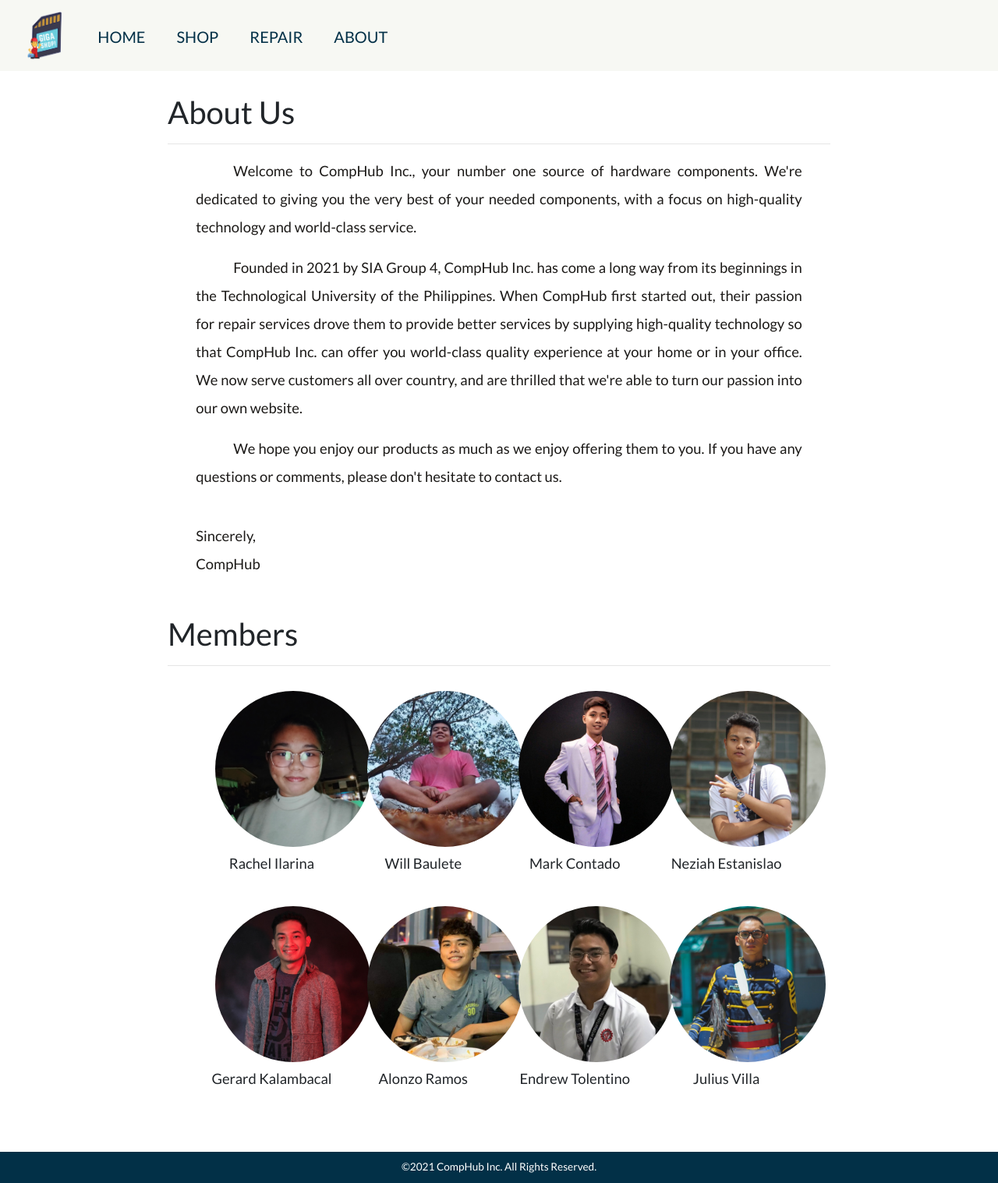
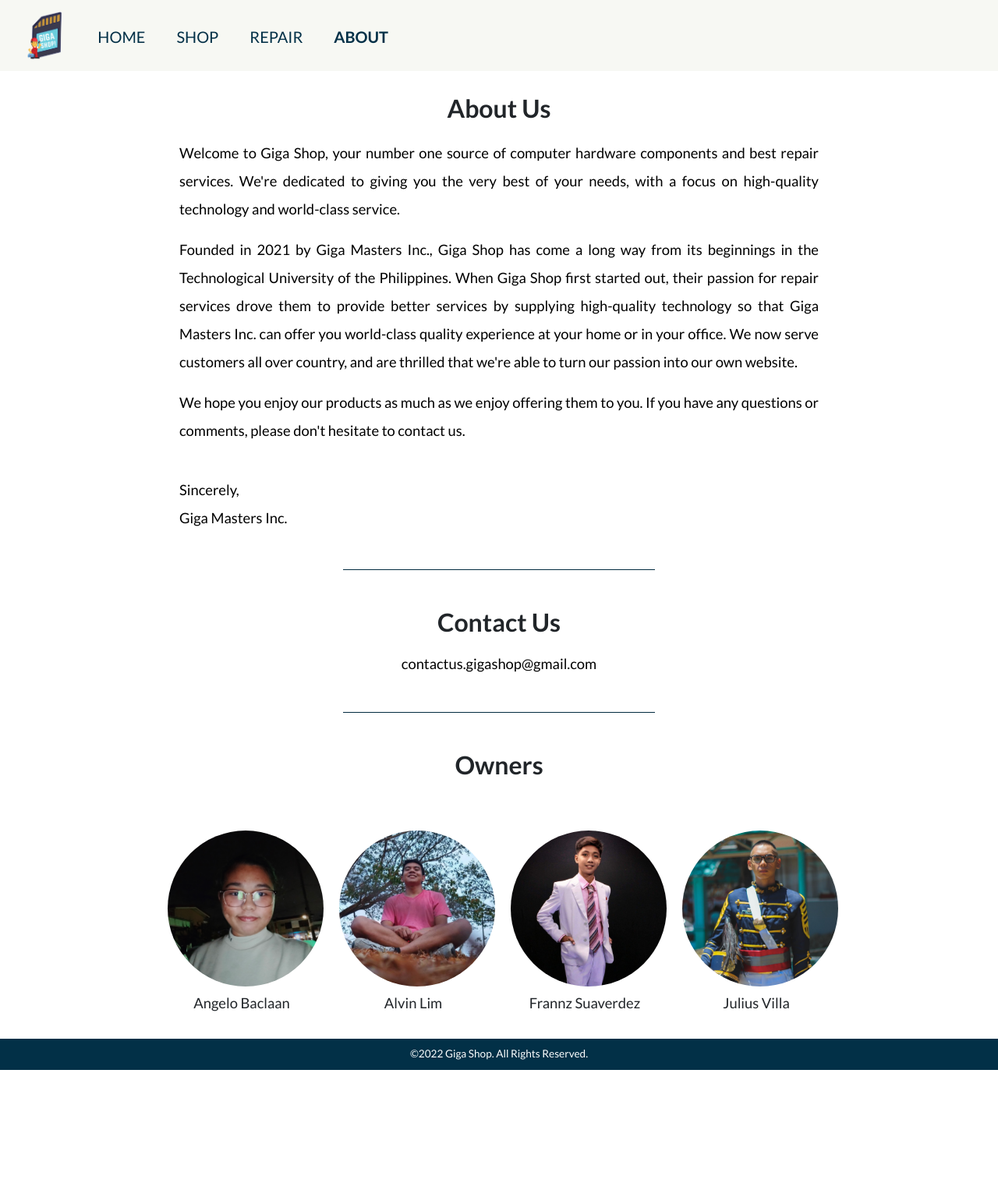
Before and after one commit to FSuaverdez/CompHub, a PHP site: page /views/about.php in a window 1280 px wide. Shown: the whole page at 78% size. After the commit the page ends 1372 px from the top, so only its background shows below. Run offline with PHP 8.4, Linux system fonts and the light colour scheme; data comes from the database, SQL or seed files in the repository.

Commit message:
Add files via upload

```diff
--- a/css/about_style.css
+++ b/css/about_style.css
@@ -5,26 +5,33 @@
 .aboutus-title {
     font-size: 2rem;
     font-weight: bold;
-}
-.aboutus-subtitle {
-    font-size: 1.5rem;
-    font-weight: 700;
+    text-align: center;
+    margin-bottom: 20px;
 }
 .aboutus p {
-    color: #1c1a18;
+    color: #000;
     font-size: 1.15rem;
     line-height: 2.25rem;
 }
 .aboutus-p {
-    text-indent: 3rem;
     text-align: justify;
 }
 
+.contact-content {
+    font-size: 1.15rem;
+    text-align: center
+}
+/* .contact-subtitle {
+    font-weight:bold;
+} */
+.contact-content a {
+    color: #000;
+    font-size: 1.15rem;
+}
 
 .round-image {
     border-radius: 50%;
-    margin-left: 10px;
-    margin-right: 10px;
+    margin: auto;
     width: 200px;
     height: 200px;
     object-fit: cover;
@@ -33,4 +40,11 @@
 .member {
     text-align: center;
     font-size: 1.15rem;
+    margin: auto;
 }
+
+.short-line {
+    width: 50vh;
+    background-color: #023047;
+    margin: 3rem auto;
+}
--- a/css/index.css
+++ b/css/index.css
@@ -21,7 +21,7 @@ body {
     }
 }
 
-section {
+.section-buttons {
     padding-left: 5vw;
     padding-right: 5vw;
 }
--- a/css/navbar_style.css
+++ b/css/navbar_style.css
@@ -13,7 +13,7 @@ body {
 
 #navbar {
     overflow: hidden;
-    background-color: #f1f1f1;
+    background-color: #f7f8f3;
     padding: 30px 50px;
     transition: 1s;
     position: fixed;
@@ -45,8 +45,8 @@ body {
     font-style: normal;
 }
 .navbar-custom a:hover {
-    color: rgba(28, 26, 24, 0.5);
-    font-weight: 500;
+    color: rgba(2, 48, 71, 0.8);
+    font-weight: bold;
     float: left;
     text-align: center;
     text-decoration: none;
--- a/css/repair_style.css
+++ b/css/repair_style.css
@@ -6,8 +6,10 @@
 }
 
 .repair-holder h1 {
-    font-size: 2.25rem;
+    font-size: 2rem;
     font-weight: bold;
+    text-align: center;
+    margin-bottom: 2.5rem;
 }
 
 .repair-holder h4 {
@@ -16,13 +18,15 @@
 }
 
 .repair-holder h5 {
-    font-size: 1.2rem;
+    font-size: 1.5rem;
     font-weight: 600;
+    text-align: center;
     color: rgba(0, 0, 0, 0.75);
+    margin-bottom: 1rem;
 }
 
 .repair-form input {
-    width: 98%;
+    width: 40vw;
     height: 40px;
     padding-left: 15px;
     padding-right: 15px;
@@ -32,7 +36,7 @@
 
 .repair-form textarea{
     resize: none;
-    width: 98%;
+    width: 40vw;
     padding: 10px 15px;
     color: #1c1a18;
     border: 1px solid rgba(28, 26, 24, 0.5);
--- a/views/about.php
+++ b/views/about.php
@@ -7,65 +7,48 @@
 ?>
 <main class="general-container">
     <section class="container-fluid about-holder mx-auto" style="margin-top: 7.5rem">
-        <h1>About Us</h1>
-        <hr/>
-        <section class="container-fluid mb-5" style="width:95%">
+        <h1 class="aboutus-title">About Us</h1>
+        <section class="container-fluid mb-5">
             <div class="aboutus my-3">
-                <p class="aboutus-p">Welcome to CompHub Inc., your number one source of hardware components. We're dedicated to giving you the very best of your needed components, with a focus on high-quality technology and world-class service.</p>
-                <p class="aboutus-p">Founded in 2021 by SIA Group 4, CompHub Inc. has come a long way from its beginnings in the Technological University of the Philippines. When CompHub first started out, their passion for repair services drove them to provide better services by supplying high-quality technology so that CompHub Inc. can offer you world-class quality experience at your home or in your office. We now serve customers all over country, and are thrilled that we're able to turn our passion into our own website.</p>
+                <p class="aboutus-p">Welcome to Giga Shop, your number one source of computer hardware components and best repair services. We're dedicated to giving you the very best of your needs, with a focus on high-quality technology and world-class service.</p>
+                <p class="aboutus-p">Founded in 2021 by Giga Masters Inc., Giga Shop has come a long way from its beginnings in the Technological University of the Philippines. When Giga Shop first started out, their passion for repair services drove them to provide better services by supplying high-quality technology so that Giga Masters Inc. can offer you world-class quality experience at your home or in your office. We now serve customers all over country, and are thrilled that we're able to turn our passion into our own website.</p>
                 <p class="aboutus-p">We hope you enjoy our products as much as we enjoy offering them to you. If you have any questions or comments, please don't hesitate to contact us.</p>
                 <br/>
-                <p>Sincerely,<br/>CompHub</p>
+                <p>Sincerely,<br/>Giga Masters Inc.</p>
             </div>
         </section>
 
-        <h1>Members</h1>
-        <hr/>
-        <section class="container-fluid about-holder mb-5 mx-auto" style="width: 95%">
-            <div class="row mx-auto">
-                <div class="col-md-3 col-sm-6 my-3">
+        <hr class="short-line"/>
+
+        <h1 class="aboutus-title">Contact Us</h1>
+        <div class="contact-content">
+            <p><a href="https://mail.google.com/mail/?view=cm&fs=1&to=contactus.gigashop@gmail.com" target="_blank">contactus.gigashop@gmail.com</a></p>
+        </div>
+
+        <hr class="short-line"/>
+
+        <h1 class="aboutus-title">Owners</h1>
+        <section class="container-fluid about-holder mb-5 mx-auto"></section></section>
+            <div class="row mx-auto text-center">
+                <div class="col col-md-3 col-sm-6 my-3">
                     <div class="member-container">
                         <img src="../images/members/ilarina.jpg" class="round-image" />
                     </div>
-                    <p class="member my-2">Rachel Ilarina</p>
+                    <p class="member my-2">Angelo Baclaan</p>
                 </div>
-                <div class="col-md-3 col-sm-6 my-3">
+                <div class="col col-md-3 col-sm-6 my-3">
                     <div class="member-container">
                         <img src="../images/members/will.png" class="round-image" />
                     </div>
-                    <p class="member my-2">Will Baulete</p>
+                    <p class="member my-2">Alvin Lim</p>
                 </div>
-                <div class="col-md-3 col-sm-6 my-3">
+                <div class="col col-md-3 col-sm-6 my-3">
                     <div class="member-container">
                     <img src="../images/members/mark.png" class="round-image" />
                     </div>
-                    <p class="member my-2">Mark Contado</p>
+                    <p class="member my-2">Frannz Suaverdez</p>
                 </div>
-                <div class="col-md-3 col-sm-6 my-3">
-                    <div class="member-container">
-                    <img src="../images/members/neziah.png" class="round-image" />
-                    </div>
-                    <p class="member my-2">Neziah Estanislao</p>
-                </div>
-                <div class="col-md-3 col-sm-6 my-3">
-                    <div class="member-container">
-                        <img src="../images/members/gerard.jpg" class="round-image" />
-                    </div>
-                    <p class="member my-2">Gerard Kalambacal</p>
-                </div>
-                <div class="col-md-3 col-sm-6 my-3">
-                    <div class="member-container">
-                        <img src="../images/members/alonzo.png" class="round-image" />
-                    </div>
-                    <p class="member my-2">Alonzo Ramos</p>
-                </div>
-                <div class="col-md-3 col-sm-6 my-3">
-                    <div class="member-container">
-                    <img src="../images/members/endrew.png" class="round-image" />
-                    </div>
-                    <p class="member my-2">Endrew Tolentino</p>
-                </div>
-                <div class="col-md-3 col-sm-6 my-3">
+                <div class="col col-md-3 col-sm-6 my-3">
                     <div class="member-container">
                         <img src="../images/members/julius.png" class="round-image" />
                     </div>
@@ -84,7 +67,9 @@
     document.getElementById("navbar").style.transition = "0s";
     document.getElementById("nav-logo").style.display = "block";
 
-    window.onscroll = function() {scrollFunction()};
+    window.onscroll = function() {
+        scrollFunction()
+    };
 
     function scrollFunction() {
         if (document.body.scrollTop > 20 || document.documentElement.scrollTop > 20) {
@@ -100,7 +85,7 @@
         }
     }
 
-    function changeHeight(){
+    function changeHeight() {
         var x = document.getElementById("navbar");
         if (document.body.scrollTop > 80 || document.documentElement.scrollTop > 80) {
             if (x.style.height === "90px") {
--- a/views/footer.php
+++ b/views/footer.php
@@ -1,7 +1,12 @@
 <!-- FOOTER -->
 <footer class="footer page-footer font-small footer-custom pt-2" id="main-footer">
     <div class="footer-copyright text-center py-2">
-        <p>©2021 <a href="home.php">CompHub Inc.</a> All Rights Reserved.</p>
+        <p>©<span id="date"></span> <a href="home.php">Giga Shop</a>. All Rights Reserved.</p>
     </div>
 
 </footer>
+
+<script>
+    const dateToday = new Date().getFullYear();
+    document.getElementById("date").innerHTML = dateToday;
+</script>
--- a/views/header.php
+++ b/views/header.php
@@ -8,8 +8,8 @@
 <head>
     <meta charset="utf-8" />
     <meta name="viewport" content="width=device-width, initial-scale=1" />
-    <title>CompHub</title>
-    <link rel="shortcut icon" href="../images/CompHub-Logo.png" type="image/png+xml" />
+    <title>Giga Shop</title>
+    <link rel="shortcut icon" href="../images/GigaShop-Logo.png" type="image/png+xml" />
     <link rel="stylesheet" href="https://cdnjs.cloudflare.com/ajax/libs/font-awesome/4.7.0/css/font-awesome.min.css">
     <!-- CSS -->
     <link rel="stylesheet" href="../css/index.css?v=<?php echo time(); ?>">
--- a/views/navbar.php
+++ b/views/navbar.php
@@ -2,7 +2,7 @@
     <nav class="navbar navbar-expand-md navbar-custom p-0">
         <div id="navbar" style="background: url(../images/nav-big-bg.svg); background-size: cover; background-position: center">
             <a class="navbar-brand logo" id="nav-logo" href="home.php" style="display:none">
-                <img src="../images/CompHub-logo.png" class="mx-auto my-2" style="height: 65px" />
+                <img src="../images/GigaShop-logo.png" class="mx-auto my-2" style="height: 65px" />
             </a>
             <button class="navbar-toggler custom-toggler my-3" type="button" data-toggle="collapse" data-target="#collapsibleNavbar" onclick="changeHeight()" style="float: right">
                 <span class="navbar-toggler-icon "></span>
@@ -13,8 +13,7 @@
                     <li class="nav-item"><a class="nav-link mx-1 px-3 pt-3 pb-2" href="home.php" id="home">HOME</a></li>
                     <li class="nav-item"><a class="nav-link mx-1 px-3 pt-3 pb-2" href="shop.php" id="shop">SHOP</a></li>
                     <li class="nav-item"><a class="nav-link mx-1 px-3 pt-3 pb-2" href="repair.php" id="repair">REPAIR</a></li>
-                    <li class="nav-item"><a class="nav-link mx-1 px-3 pt-3 pb-2" href="about.php" id="repair">ABOUT</a></li>
-                    <!-- <li class="nav-item"><a class="nav-link mx-1 px-3 pt-3 pb-2" href="about.php" id="about">ABOUT US</a></li> -->
+                    <li class="nav-item"><a class="nav-link mx-1 px-3 pt-3 pb-2" href="about.php" id="about">ABOUT</a></li>
                 </ul>
             </div>
         </div>
@@ -30,7 +29,7 @@
         if (document.body.scrollTop > 20 || document.documentElement.scrollTop > 20) {
             document.getElementById("navbar").style.padding = "0px 30px";
             document.getElementById("navbar").style.height = "auto";
-            document.getElementById("navbar").style.background = "#F7F8F3";
+            document.getElementById("navbar").style.background = "#f7f8f3";
             document.getElementById("nav-logo").style.display = "block";
         } else {
             document.getElementById("navbar").style.padding = "30px 50px";
--- a/views/repair.php
+++ b/views/repair.php
@@ -3,9 +3,8 @@
     include('navbar.php');
 ?>
 
-<section class="repair-holder mx-auto" style="width:55%">
+<section class="repair-holder mx-auto">
     <h1>Ask for Assistance</h1>
-    <hr/>
     <form action="request.php" method="post">
         <div class="row repair-form">
             <div class="col-md-12">
@@ -29,7 +28,7 @@
                     <input id="repair-dept" name="department" type="text" placeholder="Employee ID" required/>
                 </div>
 
-                <hr/>
+                <hr class="short-line"/>
 
                 <h5>Issue</h5>
 
```
Also changed, not shown: other parts of css/index.css (+51 -0 lines), views/home.php (+15 -5 lines), images/GigaShop-Logo.png (added). Lines whose indentation alone changed are shown as unchanged.
